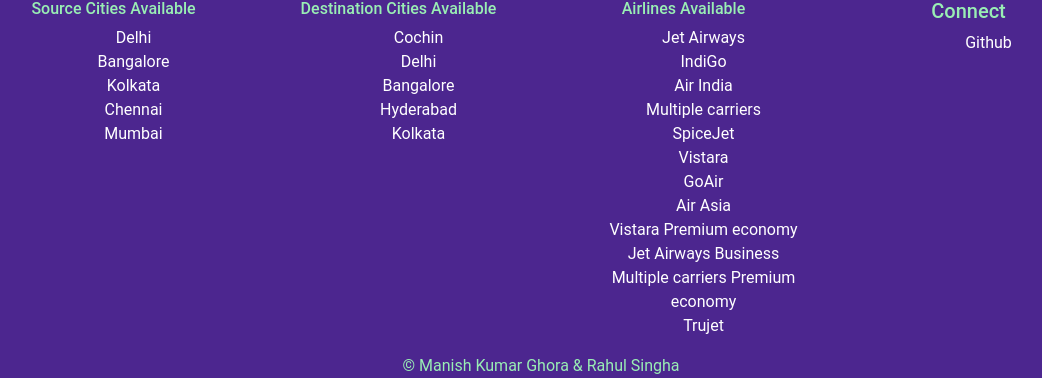
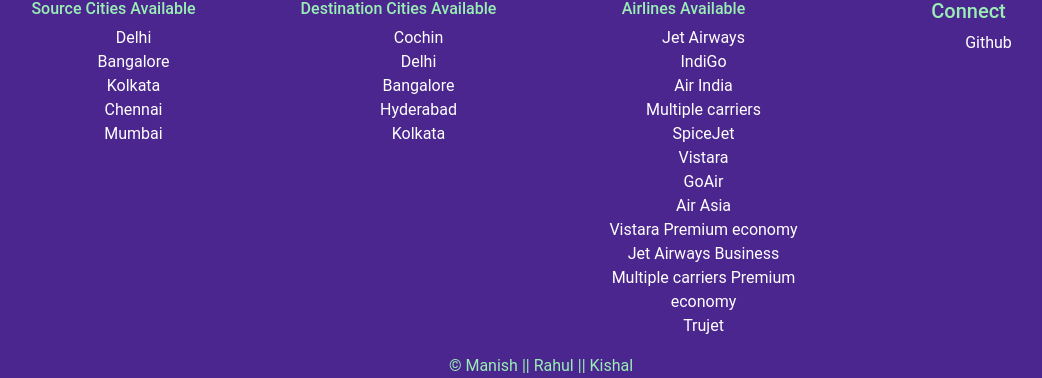
Before and after one commit to mkg47/Flight-Fare-Prediction-Web-App, a Flask app: page / in a window 1280 px wide. Shown: the part 867-1245 px from the top of the page, without its empty margins (99-1141 px from the left). Run offline with Flask 2, Linux system fonts and the light colour scheme; parts of the project's set-up code (start-up, migrations or seed data) failed here and were passed over; some libraries are stand-ins or nearby versions.

Commit message:
Footer Changed

```diff
--- a/templates/home.html
+++ b/templates/home.html
@@ -241,7 +241,7 @@
       </div>
       <div class="footer-copyright">
         <div class="container">
-        <a class="dead">© Manish Kumar Ghora & Rahul Singha</a>
+        <a class="dead">© Manish || Rahul || Kishal</a>
         </div>
       </div>
     </footer>
```
Also changed, not shown: 1 other file.
